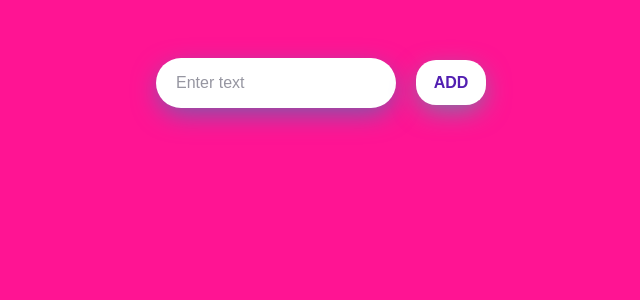
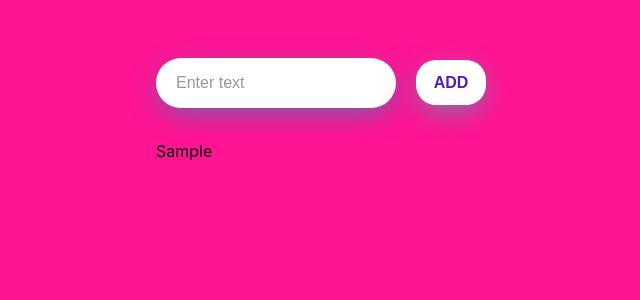
Before and after one commit to ParvathyReghunath/to-do-app-react, a React (Create React App) app: page / in a window 1280 px wide. Both pictures are taken after typing "Sample" into the empty fields and a click on the button "ADD". Shown: the top 300 px of the page, without its empty margins (284-924 px from the left). Built offline with nearby package versions, Linux system fonts and the light colour scheme.

Commit message:
created listitems

```diff
--- a/src/App.js
+++ b/src/App.js
@@ -1,6 +1,7 @@
 import logo from './logo.svg';
 import './App.css';
 import React from 'react';
+import ListItems from './Listitems';
 
 class App extends React.Component{
   constructor(props){
@@ -55,6 +56,7 @@
            <button type="submit">ADD</button>
          </form>
         </header>
+        <ListItems items={this.state.items}></ListItems>
       </div>
     );
   }
--- /dev/null
+++ b/src/Listitems.js
@@ -0,0 +1,19 @@
+import React from "react";
+import './ListItems.css';
+
+function ListItems(props){
+    const items = props.items;
+    const listItems = items.map(item =>
+        {
+            return <div className="list"  key="item.key">
+                <p>{item.text}</p>
+
+            </div>
+
+        })
+    return(
+        <div>{listItems}</div>
+    )
+}
+
+export default ListItems;
```
Also changed, not shown: src/ListItems.css (added).
